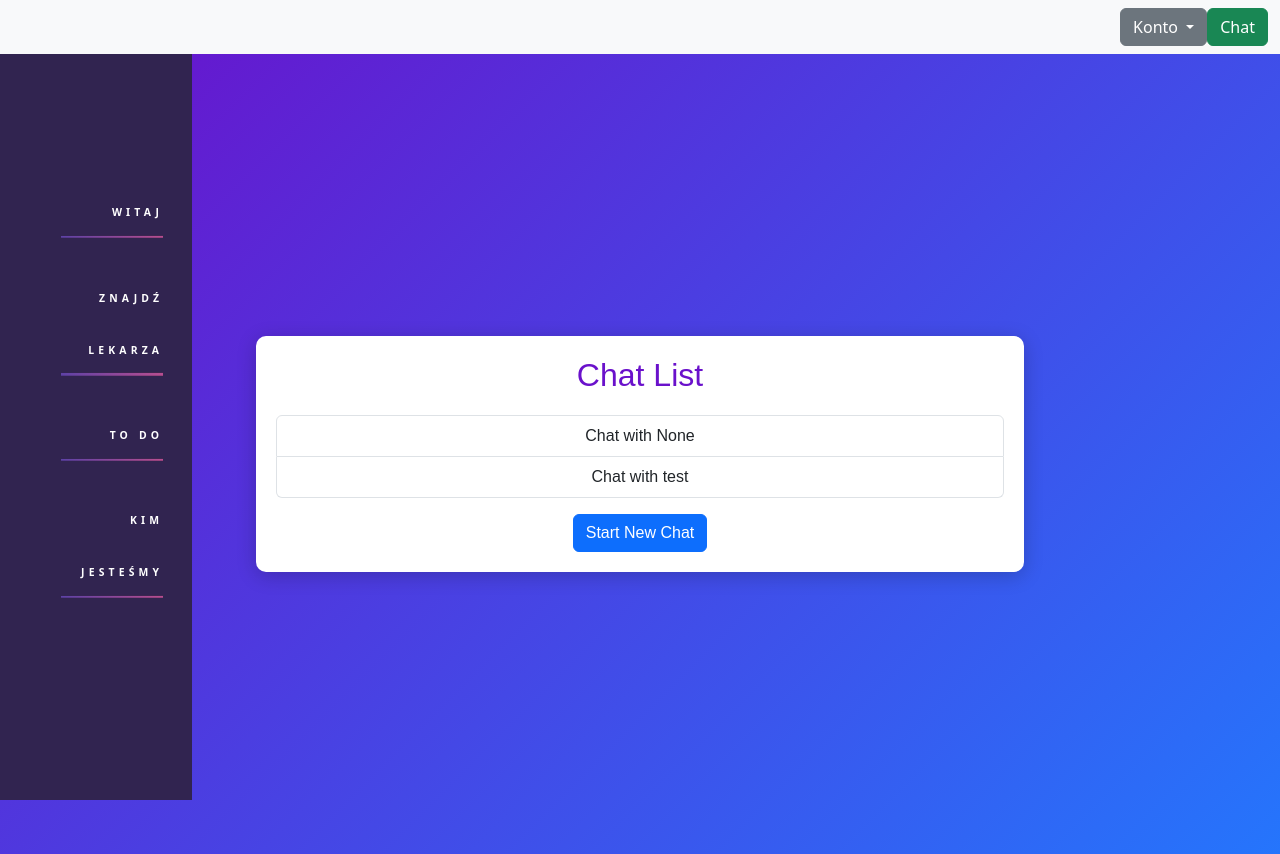
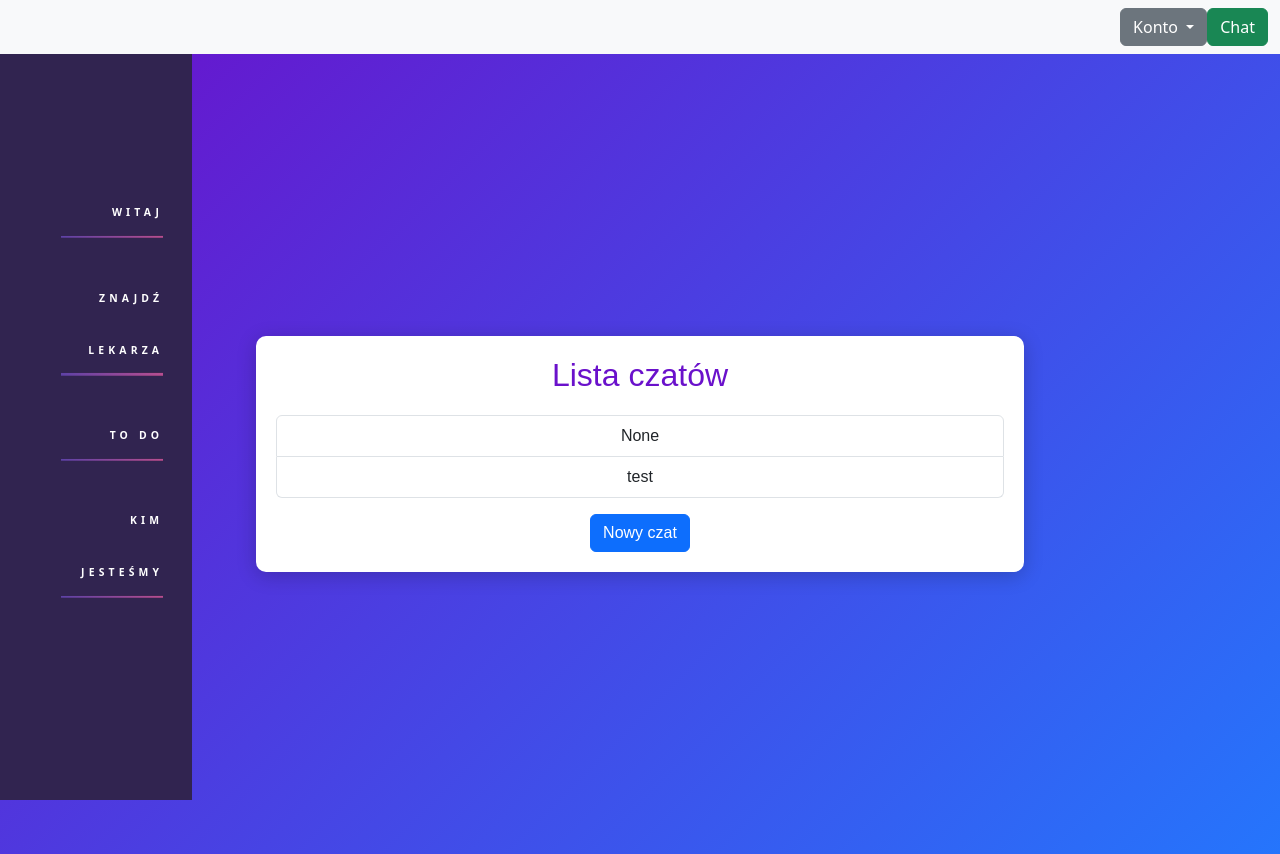
Before and after one commit to Mizqu/RAIM_PROJEKT, a Django app: page /list/ in a window 1280 px wide. Run offline with Django 5.2, Linux system fonts and the light colour scheme; a user stored in the database is signed in; data comes from the database, SQL or seed files in the repository.

Commit message:
Small UI fixes

```diff
--- a/base/templates/base/chat_list.html
+++ b/base/templates/base/chat_list.html
@@ -5,22 +5,20 @@
 <head>
   <meta charset="UTF-8">
   <meta name="viewport" content="width=device-width, initial-scale=1.0">
-  <title>Chat List</title>
+  <title>Lista czatów</title>
   <link href="https://cdn.jsdelivr.net/npm/bootstrap@5.3.0-alpha1/dist/css/bootstrap.min.css" rel="stylesheet">
   <link rel='stylesheet' type='text/css' media='screen' href="/static/css/ChatDisplay.css">
 </head>
 <body>
   <div class="mainbody">
     <div class="container">
-      <h1 class="title">Chat List</h1>
+      <h1 class="title">Lista czatów</h1>
       <div class="list-group">
           {% for user_name in chat_list %}
-          <a href="{% url 'chat_with_recipient' recipient=user_name %}" class="list-group-item list-group-item-action">
-              Chat with {{ user_name }}
-          </a>
+          <a href="{% url 'chat_with_recipient' recipient=user_name %}" class="list-group-item list-group-item-action">{{ user_name }}</a>
           {% endfor %}
       </div>
-      <a href="{% url 'new_chat' %}" class="btn btn-primary mt-3">Start New Chat</a>
+      <a href="{% url 'new_chat' %}" class="btn btn-primary mt-3">Nowy czat</a>
     </div>
   </div>
   <script src="https://ajax.googleapis.com/ajax/libs/jquery/3.6.0/jquery.min.js"></script>
--- a/base/templates/base/new_chat.html
+++ b/base/templates/base/new_chat.html
@@ -12,13 +12,13 @@
 <body>
   <div class="mainbody">
     <div class="container">
-      <h1 class="title">New Chat</h1>
+      <h1 class="title">Nowy czat</h1>
       <form method="post">
         {% csrf_token %}
         {{ form.as_p }}
-        <button type="submit" class="btn btn-primary">Send</button>
-        <a href="{% url 'chat_list' %}" class="btn btn-secondary mt-3">Back to Chat List</a>
+        <button type="submit" class="btn btn-success">Wyślij</button>
       </form>
+      <a href="{% url 'chat_list' %}" class="btn btn-secondary mt-3">Lista czatów</a>
     </div>
   </div>
   <script src="https://ajax.googleapis.com/ajax/libs/jquery/3.6.0/jquery.min.js"></script>
--- a/static/css/Index.css
+++ b/static/css/Index.css
@@ -5,7 +5,7 @@ html, body {
 }
 
 body {
-    background-image: url('images/indexbackground.jpeg'); /* Ścieżka do obrazu */
+    background-image: url('images/indexbackground.jpeg'), linear-gradient(to right, #312450 90%, #6d50af 100%); /* Ścieżka do obrazu */
     background-size: contain; /* Dopasowuje obraz do rozmiarów okna przeglądarki */
     background-repeat: no-repeat; /* Zapobiega powtarzaniu obrazu */
     background-position: top center; /* Ustawia obraz na górze i środku */
```
Also changed, not shown: base/templates/base/chat.html (+4 -4 lines), base/templates/base/index.html (+6 -3 lines), static/css/images/indexbackground.jpeg.
